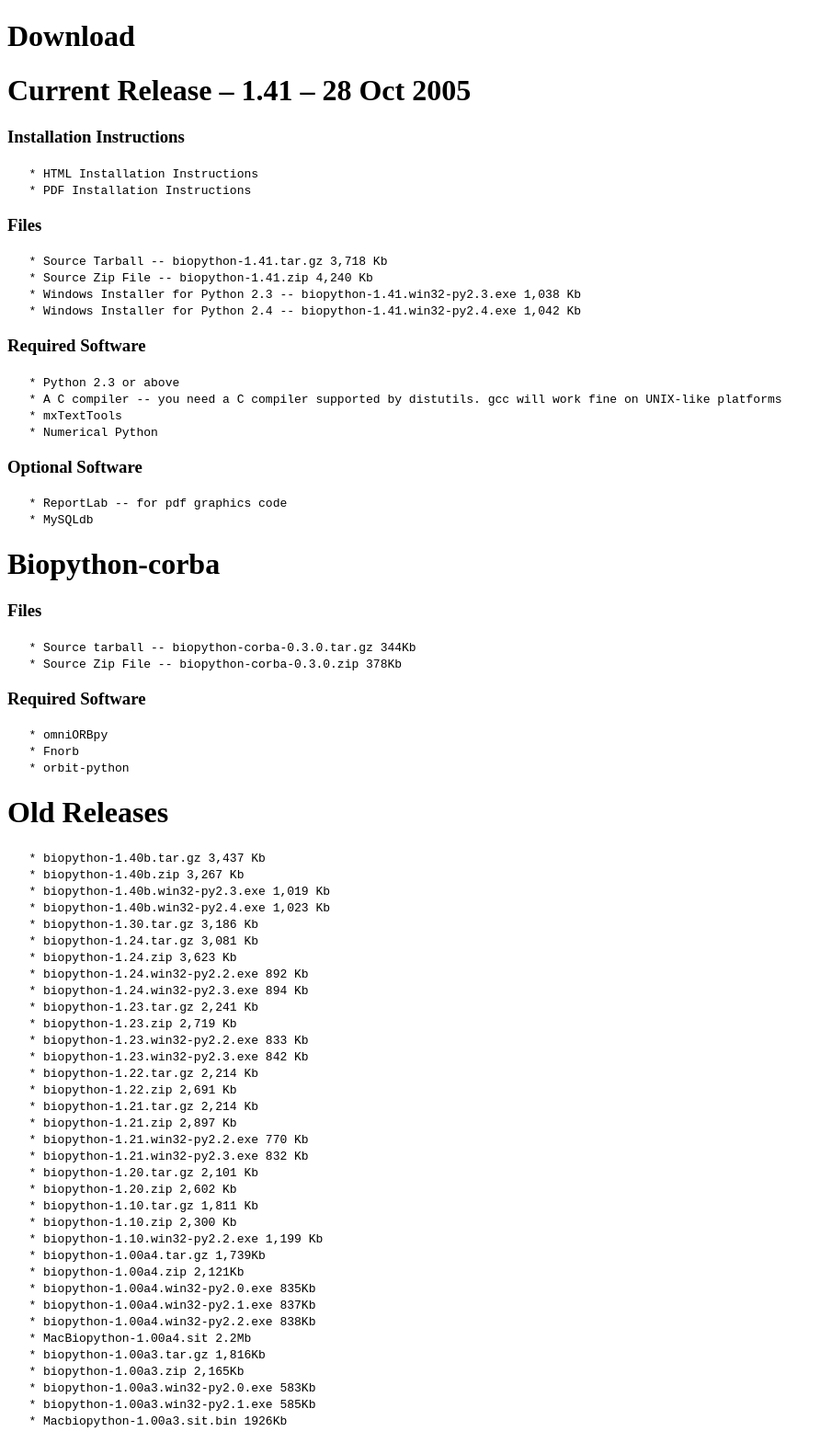
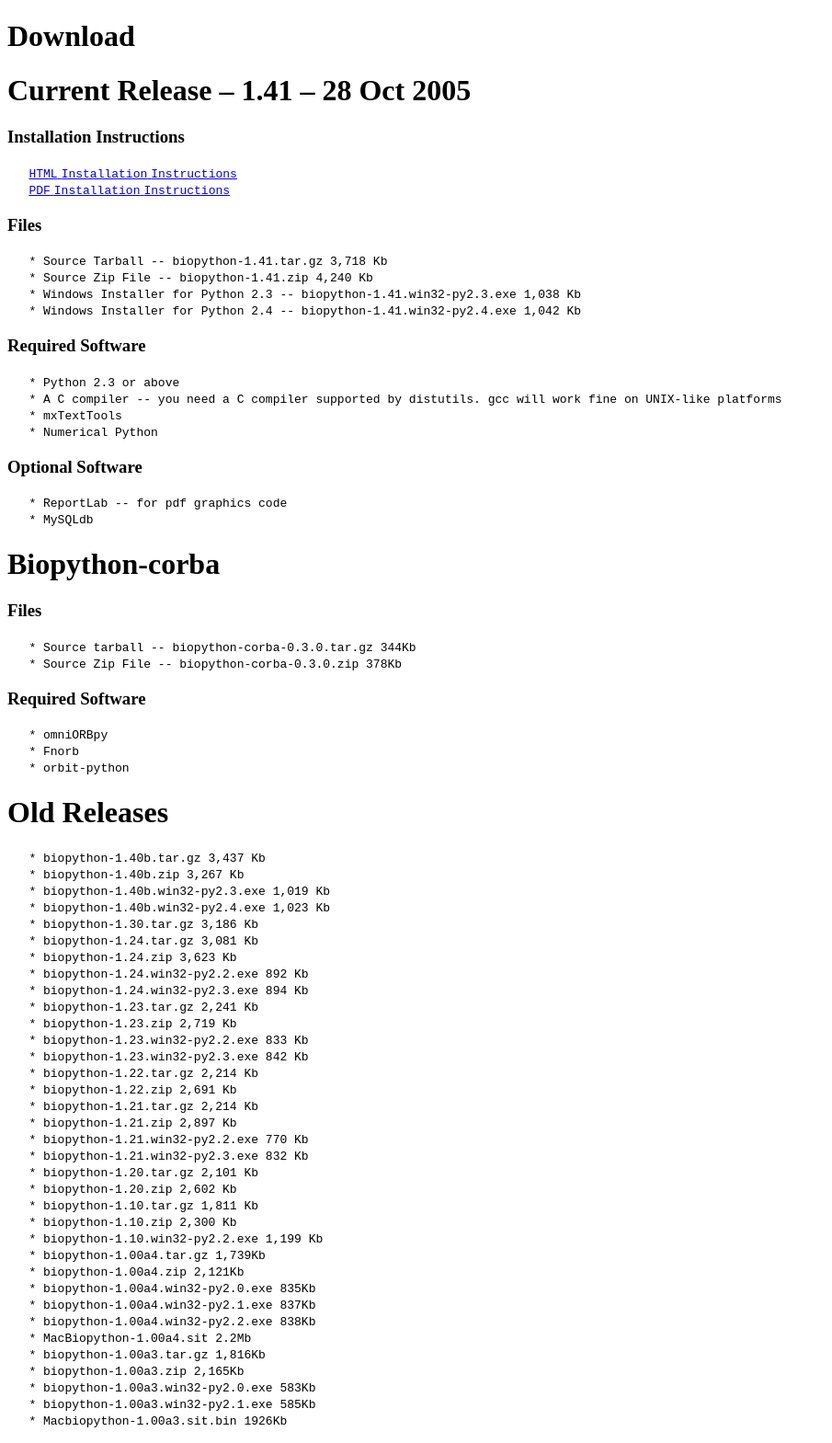
Before and after one commit to biopython/biopython.github.io, a Jekyll site: the page built from wiki/Download.md, in a window 1280 px wide. Shown: the whole page at 92% size, without its empty margins (0-905 px from the left). Built offline with Jekyll 4.4.1, drawn with Linux system fonts in a browser that asks for light colours; part of the change alters nothing that is shown.

```diff
--- a/wiki/Download.md
+++ b/wiki/Download.md
@@ -9,8 +9,9 @@ Current Release -- 1.41 -- 28 Oct 2005
 
 ### Installation Instructions
 
-`   * HTML Installation Instructions`
-`   * PDF Installation Instructions`
+`   `[`HTML` `Installation`
+`Instructions`](Installation.html "wikilink")
+`   `[`PDF` `Installation` `Instructions`](Installation.pdf "wikilink")
 
 ### Files
 
```
Also changed, not shown: 1 other file.
